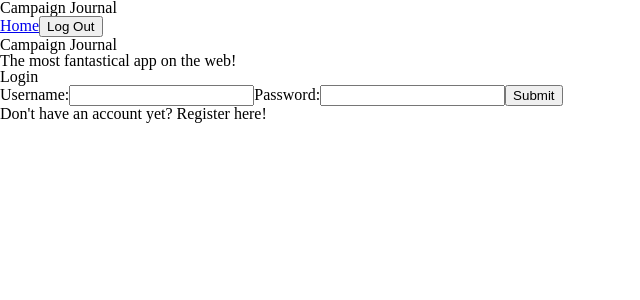
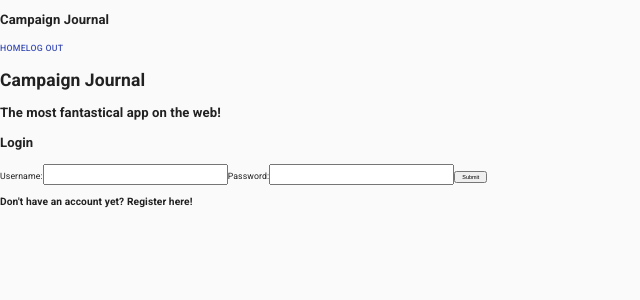
Before and after one commit to MMendes24/client, a React (Create React App) app: page / in a window 1280 px wide. Shown: the top 300 px of the page, without its empty margins (0-640 px from the left). Built offline with nearby package versions, Linux system fonts and the light colour scheme.

Commit message:
Basic stylings for CampaignInfo

```diff
--- a/package.json
+++ b/package.json
@@ -8,6 +8,7 @@
     "@testing-library/react": "^9.5.0",
     "@testing-library/user-event": "^7.2.1",
     "axios": "^0.21.0",
+    "fontsource-roboto": "^3.0.3",
     "formik": "^2.2.5",
     "react": "^16.13.1",
     "react-dom": "^16.13.1",
--- a/src/App.css
+++ b/src/App.css
@@ -1,48 +1,5 @@
-/* http://meyerweb.com/eric/tools/css/reset/
-   v2.0 | 20110126
-   License: none (public domain)
-*/
-
-html, body, div, span, applet, object, iframe,
-h1, h2, h3, h4, h5, h6, p, blockquote, pre,
-a, abbr, acronym, address, big, cite, code,
-del, dfn, em, img, ins, kbd, q, s, samp,
-small, strike, strong, sub, sup, tt, var,
-b, u, i, center,
-dl, dt, dd, ol, ul, li,
-fieldset, form, label, legend,
-table, caption, tbody, tfoot, thead, tr, th, td,
-article, aside, canvas, details, embed,
-figure, figcaption, footer, header, hgroup,
-menu, nav, output, ruby, section, summary,
-time, mark, audio, video {
-	margin: 0;
-	padding: 0;
-	border: 0;
-	font-size: 100%;
-	font: inherit;
+html, button {
+	font-size: 62.5%;
+	font: 'Roboto Mono', monospace;
 	vertical-align: baseline;
 }
-/* HTML5 display-role reset for older browsers */
-article, aside, details, figcaption, figure,
-footer, header, hgroup, menu, nav, section {
-	display: block;
-}
-body {
-	line-height: 1;
-}
-ol, ul {
-	list-style: none;
-}
-blockquote, q {
-	quotes: none;
-}
-blockquote:before, blockquote:after,
-q:before, q:after {
-	content: '';
-	content: none;
-}
-table {
-	border-collapse: collapse;
-	border-spacing: 0;
-}
--- a/src/App.js
+++ b/src/App.js
@@ -1,6 +1,5 @@
 import React from "react";
 import { Switch, Route } from "react-router-dom"
-
 
 // import app components
 import LoginForm from "./components/LoginForm"
@@ -28,12 +27,30 @@ import CharEdit from "./components/CharEdit"
 import CountryAdd from "./components/CountryAdd"
 import CountryEdit from "./components/CountryEdit"
 
+// styles
+import CssBaseline from '@material-ui/core/CssBaseline';
+import { createMuiTheme, ThemeProvider } from '@material-ui/core/styles';
+import Typography from '@material-ui/core/Typography';
 import "./App.css"
+
+const theme = createMuiTheme();
+
+theme.typography.h1 = {
+  fontSize: '1.2rem',
+  '@media (min-width:600px)': {
+    fontSize: '1.5rem',
+  },
+  [theme.breakpoints.up('md')]: {
+    fontSize: '5rem',
+  },
+};
 
 
 function App() {
   return (
     <div className="App">
+      <ThemeProvider theme={theme}>
+        <CssBaseline />
         <NavBar />
         <Switch>
 
@@ -66,6 +83,7 @@ function App() {
           </Route>
 
         </Switch>
+      </ThemeProvider>
     </div>
   );
 }
--- a/src/components/CampaignInfo.js
+++ b/src/components/CampaignInfo.js
@@ -1,8 +1,25 @@
 import React, { useEffect, useState } from "react"
-import { useParams, Link } from "react-router-dom"
+import { useParams, useHistory, Link } from "react-router-dom"
 import axiosAuth from "../utils/axiosAuth"
 
+//styling
+import Typography from '@material-ui/core/Typography';
+import { makeStyles } from '@material-ui/core/styles';
+import Button from '@material-ui/core/Button';
+
+const useStyles = makeStyles((theme) => ({
+    root: {
+        '& > *': {
+            margin: theme.spacing(1),
+        },
+    },
+}));
+
+
 const CampaignInfo = (props) => {
+    // for material-ui
+    const classes = useStyles();
+
     //setting state
     const [camp, setCamp] = useState([])
     const [worlds, setWorlds] = useState([])
@@ -11,6 +28,7 @@ const CampaignInfo = (props) => {
 
     //grabbing campaign id
     const { id } = useParams()
+    const history = useHistory()
 
     const getCamps = () => {
         axiosAuth().get(`campaigns/${id}`)
@@ -63,55 +81,57 @@ const CampaignInfo = (props) => {
     }, [])
 
     return (
-        <div className="campaign-full">
+        <div className={classes.root}>
             <section className="camp-sec">
-                <h1>Campaign</h1>
-                <h3>{camp.name}</h3>
-                <h3>{camp.desc}</h3>
-                <Link to={`/campaign/${id}/edit`}>Edit</Link>
-                <button>Delete</button>
+                <Typography variant="h1" gutterBottom>
+                    Campaign
+                </Typography>
+                <Typography variant="h3" gutterBottom>{camp.name}</Typography>
+                <Typography variant="h3" gutterBottom>{camp.desc}</Typography>
+                <Button variant="contained" color="primary" onClick={() => history.push(`/campaign/${id}/edit`)}>Edit</Button>
+                <Button variant="contained" color="secondary">Delete</Button>
             </section>
 
             <section className="world-sec">
-                <h2>Worlds</h2>
-                <Link to={`/campaign/${id}/add-world`}>Create World</Link>
+                <Typography variant="h2" gutterBottom>Worlds</Typography>
+                <Button variant="contained" color="primary" onClick={() => history.push(`/campaign/${id}/add-world`)}>Create World</Button>
                 {worlds.map(world => (
                     <div className="world-card" key={world.id}>
-                        <h3>{world.name}</h3>
-                        <p>Description: {world.description}</p>
-                        <Link to={`/campaign/${id}/worlds/${world.id}/edit-world`}>Edit</Link>
-                        <button>Delete</button>
+                        <Typography variant="h3" gutterBottom>{world.name}</Typography>
+                        <Typography variant="h5" gutterBottom>Description: {world.description}</Typography>
+                        <Button variant="contained" color="primary" onClick={() => history.push(`/campaign/${id}/worlds/${world.id}/edit-world`)}>Edit</Button>
+                        <Button variant="contained" color="secondary">Delete</Button>
                     </div>
                 ))}
             </section>
 
             <section className="char-sec">
-                <h2>Characters</h2>
-                <Link to={`/campaign/${id}/add-char`}>Add Character</Link>
+                <Typography variant="h2" gutterBottom>Characters</Typography>
+                <Button variant="contained" color="primary" onClick={() => history.push(`/campaign/${id}/add-char`)}>Add Character</Button>
                 {chars.map(char => (
                     <div className="char-card" key={char.id}>
-                        <h3>{char.name}</h3>
-                        <p>Description: {char.description}</p>
-                        <p>Ancestry: {char.ancestry}</p>
-                        <p>Level: {char.level}</p>
-                        <p>Class: {char.class}</p>
-                        <Link to={`/campaign/${id}/characters/${char.id}/edit-char`}>Edit</Link>
-                        <button>Delete</button>
+                        <Typography variant="h3" gutterBottom>{char.name}</Typography>
+                        <Typography variant="h5" gutterBottom>Description: {char.description}</Typography>
+                        <Typography variant="h5" gutterBottom>Ancestry: {char.ancestry}</Typography>
+                        <Typography variant="h5" gutterBottom>Level: {char.level}</Typography>
+                        <Typography variant="h5" gutterBottom>Class: {char.class}</Typography>
+                        <Button variant="contained" color="primary" onClick={() => history.push(`/campaign/${id}/characters/${char.id}/edit-char`)}>Edit</Button>
+                        <Button variant="contained" color="secondary">Delete</Button>
                     </div>
                 ))}
             </section>
 
             <section className="countries-sec">
-                <Link to={`/campaign/${id}/add-country`}>Found Country</Link>
-                <h2>Countries</h2>
+                <Button variant="contained" color="primary" onClick={() => history.push(`/campaign/${id}/add-country`)}>Found Country</Button>
+                <Typography variant="h2" gutterBottom>Countries</Typography>
                 {countries.map(country => (
                     <div className="country-card" key={country.id}>
-                        <h3>{country.name}</h3>
-                        <p>Description: {country.description}</p>
-                        <p>Ruler: {country.ruler}</p>
-                        <p>Founded: {country.founded}</p>
-                        <Link to={`/campaign/${id}/countries/${country.id}/edit-country`}>Edit</Link>
-                        <button>Delete</button>
+                        <Typography variant="h3" gutterBottom>{country.name}</Typography>
+                        <Typography variant="h5">Description: {country.description}</Typography>
+                        <Typography variant="h5">Ruler: {country.ruler}</Typography>
+                        <Typography variant="h5">Founded: {country.founded}</Typography>
+                        <Button variant="contained" color="primary" onClick={() => history.push(`/campaign/${id}/countries/${country.id}/edit-country`)}>Edit</Button>
+                        <Button variant="contained" color="secondary">Delete</Button>
                     </div>
                 ))}
             </section>
--- a/src/components/NavBar.js
+++ b/src/components/NavBar.js
@@ -1,5 +1,6 @@
 import React from "react"
-import { Link, useHistory } from "react-router-dom"
+import { useHistory } from "react-router-dom"
+import Link from '@material-ui/core/Link';
 
 const NavBar = () => {
     const id = localStorage.getItem("user")
@@ -14,8 +15,24 @@ const NavBar = () => {
         <div>
             <h2>Campaign Journal</h2>
             <nav>
-                <Link to={`/home/${id}`}>Home</Link>
-                <button onClick={logOut}>Log Out</button>
+
+                <Link
+                    component="button"
+                    variant="button"
+                    onClick={() => {
+                        history.push(`/home/${id}`);
+                    }}
+                >
+                    Home
+                </Link>
+
+                <Link
+                    component="button"
+                    variant="button"
+                    onClick={logOut}
+                >
+                    Log Out
+                </Link>
             </nav>
 
         </div>
```
Also changed, not shown: 1 other file (tests, documents, lock files or other folders). Lines whose indentation alone changed are shown as unchanged.
